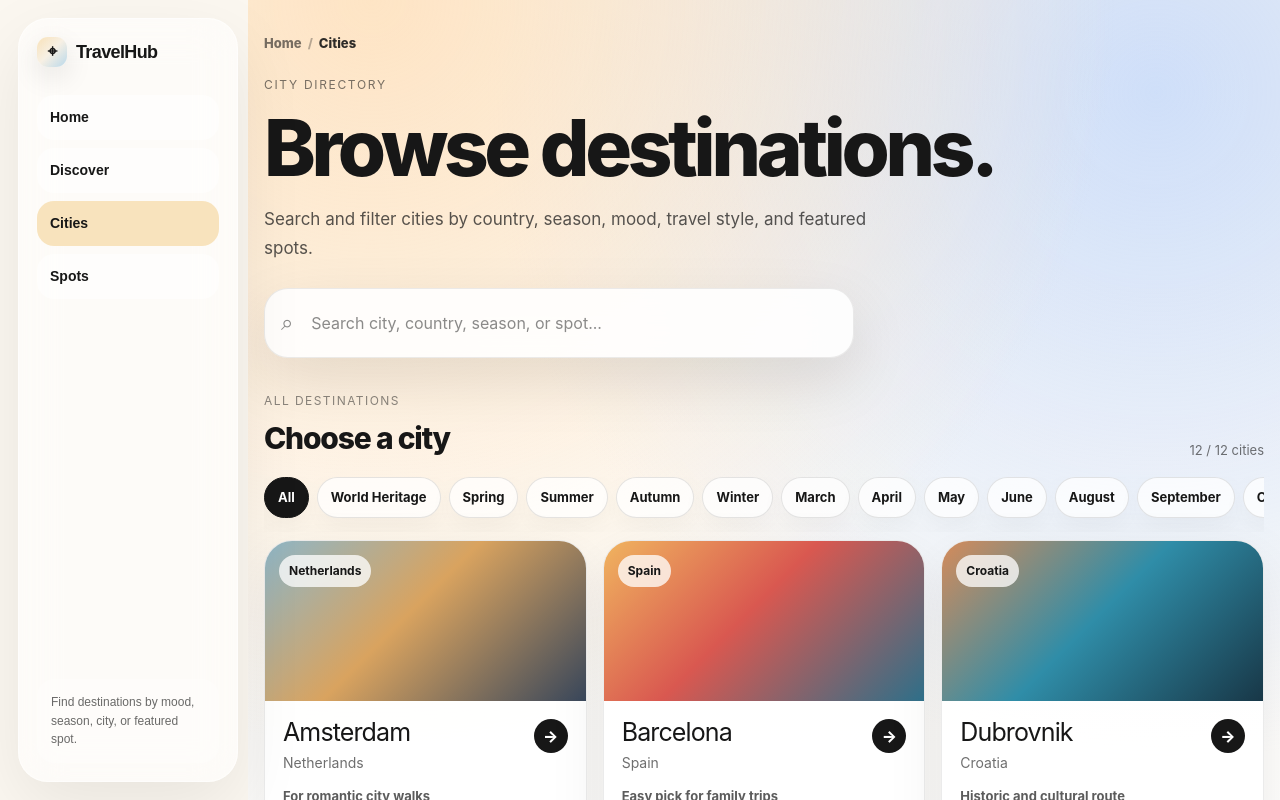
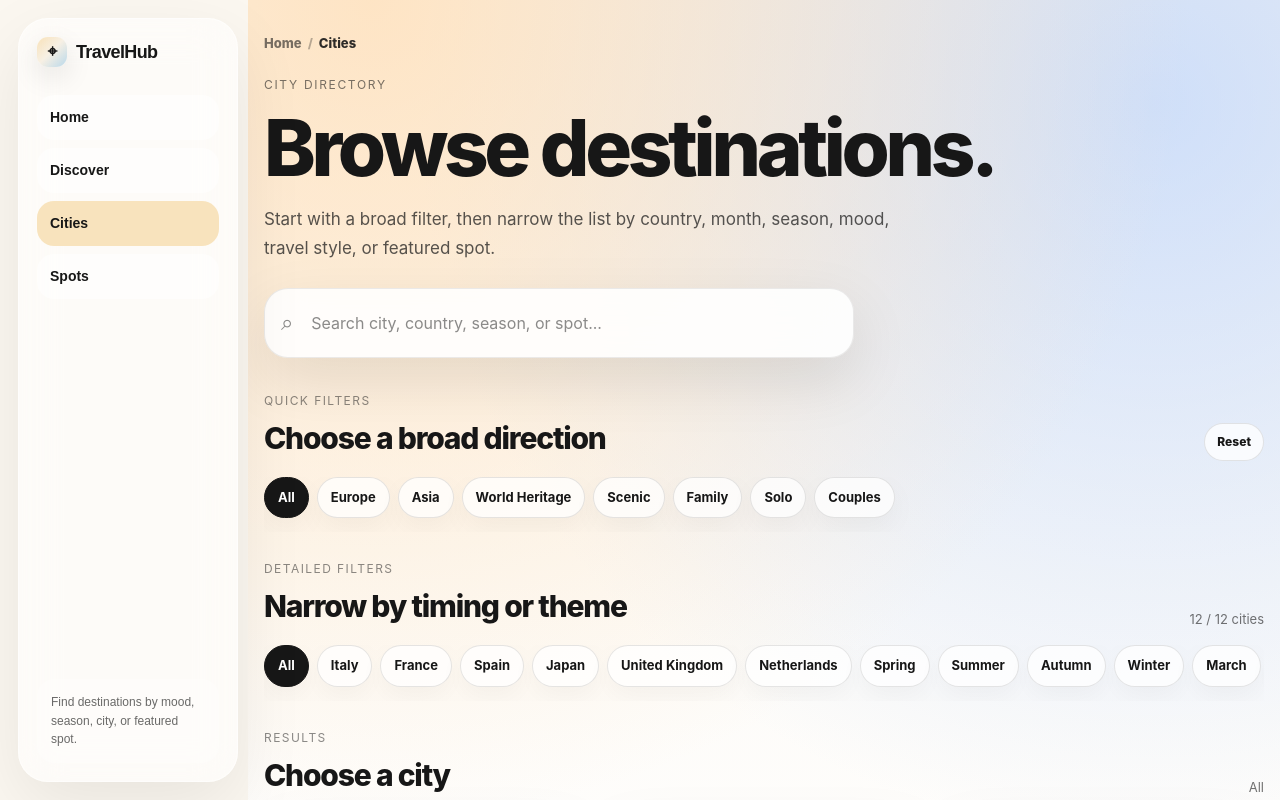
Before and after one commit to kazumophone-arch/travelhub, a Next.js app: page /cities in a window 1280 px wide. Shown: the top 800 px of the page. Built offline with nearby package versions, Linux system fonts and the light colour scheme.

Commit message:
organize city directory filters

```diff
--- a/components/CityDirectory.tsx
+++ b/components/CityDirectory.tsx
@@ -1,10 +1,10 @@
 "use client";
 
 import Link from "next/link";
-import { Breadcrumbs } from "@/components/Breadcrumbs";
 import { useMemo, useState } from "react";
 import type { CSSProperties } from "react";
 import type { City } from "@/data/types";
+import { Breadcrumbs } from "@/components/Breadcrumbs";
 
 type Props = {
   cities: City[];
@@ -29,8 +29,24 @@ const asiaCountries = new Set([
   "Singapore",
 ]);
 
-const preferredOrder = [
+const quickFilters = [
+  "All",
+  "Europe",
+  "Asia",
   "World Heritage",
+  "Scenic",
+  "Family",
+  "Solo",
+  "Couples",
+];
+
+const preferredDetailOrder = [
+  "Italy",
+  "France",
+  "Spain",
+  "Japan",
+  "United Kingdom",
+  "Netherlands",
   "Spring",
   "Summer",
   "Autumn",
@@ -47,26 +63,13 @@ const preferredOrder = [
   "October",
   "November",
   "December",
-  "Couples",
-  "Family",
-  "Solo",
-  "Friends",
-  "Weekend",
-  "Luxury",
-  "Budget",
-  "Europe",
-  "Asia",
   "Old Town",
-  "Scenic",
   "Beach",
   "Nature",
   "Food",
-  "Italy",
-  "France",
-  "Spain",
-  "Japan",
-  "United Kingdom",
-  "Netherlands",
+  "Luxury",
+  "Budget",
+  "Weekend",
 ];
 
 function getCityCategories(city: City) {
@@ -86,7 +89,7 @@ function getCityCategories(city: City) {
   const oldTownWords = ["Old Town", "Historic", "Center", "Castle", "Temple"];
   if (
     city.stops.some((spot) =>
-      oldTownWords.some((word) => spot.includes(word))
+      oldTownWords.some((word) => spot.toLowerCase().includes(word.toLowerCase()))
     )
   ) {
     categories.add("Old Town");
@@ -95,7 +98,7 @@ function getCityCategories(city: City) {
   const scenicWords = ["Sunset", "View", "Lagoon", "River", "Canal", "Beach"];
   if (
     city.stops.some((spot) =>
-      scenicWords.some((word) => spot.includes(word))
+      scenicWords.some((word) => spot.toLowerCase().includes(word.toLowerCase()))
     )
   ) {
     categories.add("Scenic");
@@ -107,14 +110,14 @@ function getCityCategories(city: City) {
 function getCityReason(city: City) {
   const categories = getCityCategories(city);
 
-  if (categories.includes("Romantic")) return "For romantic city walks";
-  if (categories.includes("Family")) return "Easy pick for family trips";
-  if (categories.includes("Solo")) return "Walkable pick for solo travel";
-  if (categories.includes("World Heritage")) return "Historic and cultural route";
-  if (categories.includes("Scenic")) return "For scenic views and atmosphere";
-  if (categories.includes("Old Town")) return "Best for old town wandering";
+  if (categories.includes("Romantic")) return "Good for romantic city walks.";
+  if (categories.includes("Family")) return "Easy pick for family trips.";
+  if (categories.includes("Solo")) return "Walkable pick for solo travel.";
+  if (categories.includes("World Heritage")) return "Strong for historic and cultural routes.";
+  if (categories.includes("Scenic")) return "Good for scenic views and atmosphere.";
+  if (categories.includes("Old Town")) return "Good for old town wandering.";
 
-  return `Start with ${city.stops[0]}`;
+  return `Start with ${city.stops[0]}.`;
 }
 
 function visualForCity(slug: string) {
@@ -151,18 +154,23 @@ function visualForCity(slug: string) {
 
 export function CityDirectory({ cities }: Props) {
   const [query, setQuery] = useState("");
-  const [activeCategory, setActiveCategory] = useState("All");
+  const [activeQuickFilter, setActiveQuickFilter] = useState("All");
+  const [activeDetailFilter, setActiveDetailFilter] = useState("All");
 
-  const categories = useMemo(() => {
+  const detailFilters = useMemo(() => {
     const set = new Set<string>();
 
     cities.forEach((city) => {
-      getCityCategories(city).forEach((category) => set.add(category));
+      getCityCategories(city).forEach((category) => {
+        if (!quickFilters.includes(category)) {
+          set.add(category);
+        }
+      });
     });
 
-    const ordered = preferredOrder.filter((category) => set.has(category));
+    const ordered = preferredDetailOrder.filter((category) => set.has(category));
     const rest = Array.from(set)
-      .filter((category) => !preferredOrder.includes(category))
+      .filter((category) => !preferredDetailOrder.includes(category))
       .sort();
 
     return ["All", ...ordered, ...rest];
@@ -174,12 +182,16 @@ export function CityDirectory({ cities }: Props) {
     return cities.filter((city) => {
       const cityCategories = getCityCategories(city);
 
-      const matchesCategory =
-        activeCategory === "All" || cityCategories.includes(activeCategory);
+      const matchesQuick =
+        activeQuickFilter === "All" || cityCategories.includes(activeQuickFilter);
+
+      const matchesDetail =
+        activeDetailFilter === "All" || cityCategories.includes(activeDetailFilter);
 
       const searchableText = [
         city.city,
         city.country,
+        city.description ?? "",
         ...city.stops,
         ...cityCategories,
       ]
@@ -189,9 +201,15 @@ export function CityDirectory({ cities }: Props) {
       const matchesSearch =
         normalizedQuery === "" || searchableText.includes(normalizedQuery);
 
-      return matchesCategory && matchesSearch;
+      return matchesQuick && matchesDetail && matchesSearch;
     });
-  }, [cities, query, activeCategory]);
+  }, [cities, query, activeQuickFilter, activeDetailFilter]);
+
+  function resetFilters() {
+    setQuery("");
+    setActiveQuickFilter("All");
+    setActiveDetailFilter("All");
+  }
 
   return (
     <main style={pageStyle}>
@@ -209,8 +227,8 @@ export function CityDirectory({ cities }: Props) {
           <h1 style={titleStyle}>Browse destinations.</h1>
 
           <p style={subtitleStyle}>
-            Search and filter cities by country, season, mood, travel style, and
-            featured spots.
+            Start with a broad filter, then narrow the list by country, month,
+            season, mood, travel style, or featured spot.
           </p>
 
           <div style={searchBoxStyle}>
@@ -224,11 +242,44 @@ export function CityDirectory({ cities }: Props) {
           </div>
         </section>
 
-        <section style={contentStyle}>
+        <section style={filterSectionStyle}>
           <div style={sectionHeaderStyle}>
             <div>
-              <div style={smallLabelStyle}>All destinations</div>
-              <h2 style={sectionTitleStyle}>Choose a city</h2>
+              <div style={smallLabelStyle}>Quick filters</div>
+              <h2 style={sectionTitleStyle}>Choose a broad direction</h2>
+            </div>
+
+            <button type="button" onClick={resetFilters} style={resetButtonStyle}>
+              Reset
+            </button>
+          </div>
+
+          <div style={filterWrapStyle}>
+            {quickFilters.map((filter) => {
+              const isActive = filter === activeQuickFilter;
+
+              return (
+                <button
+                  key={filter}
+                  type="button"
+                  onClick={() => {
+                    setActiveQuickFilter(filter);
+                    setActiveDetailFilter("All");
+                  }}
+                  style={isActive ? activeFilterButtonStyle : filterButtonStyle}
+                >
+                  {filter}
+                </button>
+              );
+            })}
+          </div>
+        </section>
+
+        <section style={filterSectionStyle}>
+          <div style={sectionHeaderStyle}>
+            <div>
+              <div style={smallLabelStyle}>Detailed filters</div>
+              <h2 style={sectionTitleStyle}>Narrow by timing or theme</h2>
             </div>
 
             <span style={mutedTextStyle}>
@@ -236,30 +287,40 @@ export function CityDirectory({ cities }: Props) {
             </span>
           </div>
 
-          <div style={categoryWrapStyle}>
-            {categories.map((category) => {
-              const isActive = category === activeCategory;
+          <div style={filterWrapStyle}>
+            {detailFilters.map((filter) => {
+              const isActive = filter === activeDetailFilter;
 
               return (
                 <button
-                  key={category}
+                  key={filter}
                   type="button"
-                  onClick={() =>
-                    setActiveCategory((current) =>
-                      current === category ? "All" : category
-                    )
-                  }
-                  style={isActive ? activeCategoryStyle : categoryButtonStyle}
+                  onClick={() => setActiveDetailFilter(filter)}
+                  style={isActive ? activeFilterButtonStyle : filterButtonStyle}
                 >
-                  {category}
+                  {filter}
                 </button>
               );
             })}
           </div>
+        </section>
+
+        <section style={contentStyle}>
+          <div style={sectionHeaderStyle}>
+            <div>
+              <div style={smallLabelStyle}>Results</div>
+              <h2 style={sectionTitleStyle}>Choose a city</h2>
+            </div>
+
+            <span style={mutedTextStyle}>
+              {activeQuickFilter}
+              {activeDetailFilter !== "All" ? ` · ${activeDetailFilter}` : ""}
+            </span>
+          </div>
 
           {filteredCities.length === 0 ? (
             <div style={emptyStyle}>
-              No cities found. Try another keyword or category.
+              No cities found. Try another keyword or reset the filters.
             </div>
           ) : (
             <section style={destinationGridStyle}>
@@ -291,9 +352,9 @@ export function CityDirectory({ cities }: Props) {
                     <p style={destinationReasonStyle}>{getCityReason(city)}</p>
 
                     <div style={spotsStyle}>
-                      <span>{city.stops[0]}</span>
-                      <span>{city.stops[1]}</span>
-                      <span>{city.stops[2]}</span>
+                      {city.stops.slice(0, 3).map((spot) => (
+                        <span key={spot}>{spot}</span>
+                      ))}
                     </div>
 
                     <div style={actionRowStyle}>
@@ -338,16 +399,6 @@ const shellStyle: CSSProperties = {
 
 const heroStyle: CSSProperties = {
   marginBottom: 34,
-};
-
-const homeLinkStyle: CSSProperties = {
-  display: "inline-flex",
-  marginBottom: 22,
-  color: "inherit",
-  textDecoration: "none",
-  fontSize: 14,
-  fontWeight: 800,
-  opacity: 0.72,
 };
 
 const eyebrowStyle: CSSProperties = {
@@ -405,8 +456,8 @@ const searchInputStyle: CSSProperties = {
   color: "#171717",
 };
 
-const contentStyle: CSSProperties = {
-  marginTop: 10,
+const filterSectionStyle: CSSProperties = {
+  marginBottom: 28,
 };
 
 const sectionHeaderStyle: CSSProperties = {
@@ -439,15 +490,14 @@ const mutedTextStyle: CSSProperties = {
   whiteSpace: "nowrap",
 };
 
-const categoryWrapStyle: CSSProperties = {
+const filterWrapStyle: CSSProperties = {
   display: "flex",
   gap: 8,
   overflowX: "auto",
   paddingBottom: 14,
-  marginBottom: 8,
 };
 
-const categoryButtonStyle: CSSProperties = {
+const filterButtonStyle: CSSProperties = {
   border: "1px solid rgba(0, 0, 0, 0.1)",
   background: "rgba(255, 255, 255, 0.74)",
   color: "#171717",
@@ -460,11 +510,26 @@ const categoryButtonStyle: CSSProperties = {
   boxShadow: "0 10px 28px rgba(0, 0, 0, 0.04)",
 };
 
-const activeCategoryStyle: CSSProperties = {
-  ...categoryButtonStyle,
+const activeFilterButtonStyle: CSSProperties = {
+  ...filterButtonStyle,
   background: "#171717",
   color: "#ffffff",
   border: "1px solid #171717",
+};
+
+const resetButtonStyle: CSSProperties = {
+  border: "1px solid rgba(0, 0, 0, 0.1)",
+  borderRadius: 999,
+  padding: "9px 12px",
+  background: "rgba(255, 255, 255, 0.78)",
+  color: "#171717",
+  fontSize: 12,
+  fontWeight: 800,
+  cursor: "pointer",
+};
+
+const contentStyle: CSSProperties = {
+  marginTop: 10,
 };
 
 const destinationGridStyle: CSSProperties = {
```
